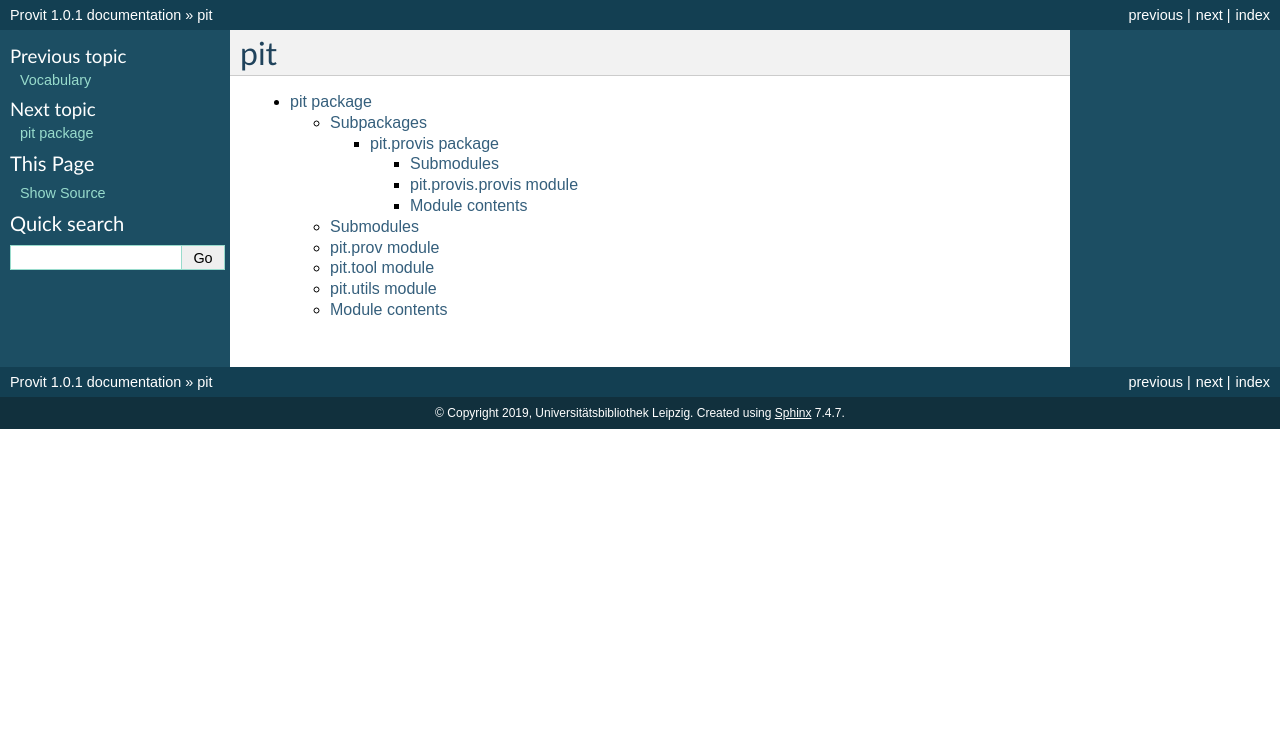
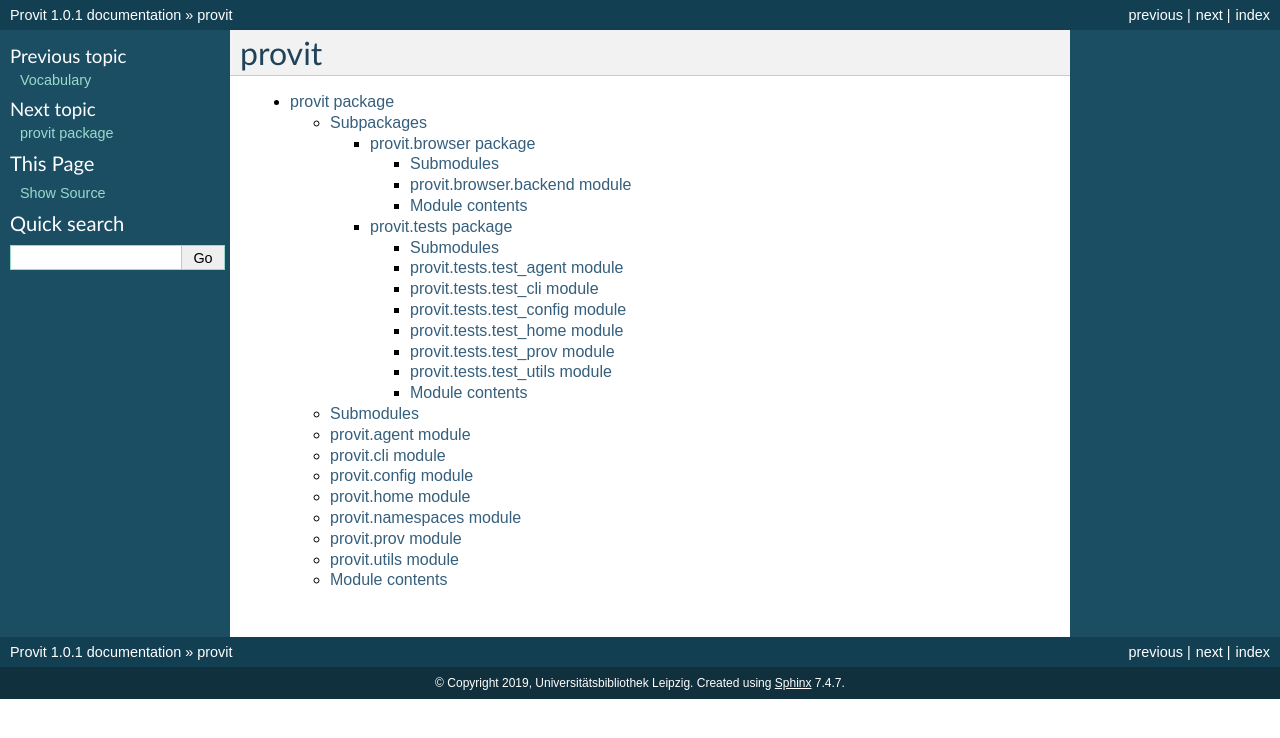
Before and after one commit to diggr/pit, a Sphinx documentation site: the page built from docs/source/modules.rst, in a window 1280 px wide. Shown: the top 738 px of the page. Built offline with Sphinx 7.4.7, drawn with Linux system fonts in a browser that asks for light colours.

Commit message:
update docs

```diff
--- a/docs/modules.rst
+++ b/docs/modules.rst
@@ -1,7 +1,7 @@
-pit
-===
+provit
+======
 
 .. toctree::
    :maxdepth: 4
 
-   pit
+   provit
--- a/docs/source/index.rst
+++ b/docs/source/index.rst
@@ -3,8 +3,8 @@
    You can adapt this file completely to your liking, but it should at least
    contain the root `toctree` directive.
 
-Welcome to Provit's documentation!
-==================================
+Welcome to provit!
+==================
 
 .. toctree::
    :maxdepth: 2
--- a/docs/source/modules.rst
+++ b/docs/source/modules.rst
@@ -1,7 +1,7 @@
-pit
-===
+provit
+======
 
 .. toctree::
    :maxdepth: 4
 
-   pit
+   provit
--- a/docs/source/pit.provis.rst
+++ /dev/null
@@ -1,22 +0,0 @@
-pit.provis package
-==================
-
-Submodules
-----------
-
-pit.provis.provis module
-------------------------
-
-.. automodule:: pit.provis.provis
-    :members:
-    :undoc-members:
-    :show-inheritance:
-
-
-Module contents
----------------
-
-.. automodule:: pit.provis
-    :members:
-    :undoc-members:
-    :show-inheritance:
--- a/docs/source/pit.rst
+++ /dev/null
@@ -1,45 +0,0 @@
-pit package
-===========
-
-Subpackages
------------
-
-.. toctree::
-
-    pit.provis
-
-Submodules
-----------
-
-pit.prov module
----------------
-
-.. automodule:: pit.prov
-    :members:
-    :undoc-members:
-    :show-inheritance:
-
-pit.tool module
----------------
-
-.. automodule:: pit.tool
-    :members:
-    :undoc-members:
-    :show-inheritance:
-
-pit.utils module
-----------------
-
-.. automodule:: pit.utils
-    :members:
-    :undoc-members:
-    :show-inheritance:
-
-
-Module contents
----------------
-
-.. automodule:: pit
-    :members:
-    :undoc-members:
-    :show-inheritance:
--- /dev/null
+++ b/docs/source/provit.browser.rst
@@ -0,0 +1,22 @@
+provit.browser package
+======================
+
+Submodules
+----------
+
+provit.browser.backend module
+-----------------------------
+
+.. automodule:: provit.browser.backend
+   :members:
+   :undoc-members:
+   :show-inheritance:
+
+
+Module contents
+---------------
+
+.. automodule:: provit.browser
+   :members:
+   :undoc-members:
+   :show-inheritance:
--- /dev/null
+++ b/docs/source/provit.rst
@@ -0,0 +1,72 @@
+provit package
+==============
+
+Subpackages
+-----------
+
+.. toctree::
+
+   provit.browser
+   provit.tests
+
+Submodules
+----------
+
+provit.agent module
+-------------------
+
+.. automodule:: provit.agent
+   :members:
+   :undoc-members:
+   :show-inheritance:
+provit.cli module
+-----------------
+
+.. automodule:: provit.cli
+   :members:
+   :undoc-members:
+   :show-inheritance:
+provit.config module
+--------------------
+
+.. automodule:: provit.config
+   :members:
+   :undoc-members:
+   :show-inheritance:
+provit.home module
+------------------
+
+.. automodule:: provit.home
+   :members:
+   :undoc-members:
+   :show-inheritance:
+provit.namespaces module
+------------------------
+
+.. automodule:: provit.namespaces
+   :members:
+   :undoc-members:
+   :show-inheritance:
+provit.prov module
+------------------
+
+.. automodule:: provit.prov
+   :members:
+   :undoc-members:
+   :show-inheritance:
+provit.utils module
+-------------------
+
+.. automodule:: provit.utils
+   :members:
+   :undoc-members:
+   :show-inheritance:
+
+
+Module contents
+---------------
+
+.. automodule:: provit
+   :members:
+   :undoc-members:
+   :show-inheritance:
--- /dev/null
+++ b/docs/source/provit.tests.rst
@@ -0,0 +1,57 @@
+provit.tests package
+====================
+
+Submodules
+----------
+
+provit.tests.test\_agent module
+-------------------------------
+
+.. automodule:: provit.tests.test_agent
+   :members:
+   :undoc-members:
+   :show-inheritance:
+provit.tests.test\_cli module
+-----------------------------
+
+.. automodule:: provit.tests.test_cli
+   :members:
+   :undoc-members:
+   :show-inheritance:
+provit.tests.test\_config module
+--------------------------------
+
+.. automodule:: provit.tests.test_config
+   :members:
+   :undoc-members:
+   :show-inheritance:
+provit.tests.test\_home module
+------------------------------
+
+.. automodule:: provit.tests.test_home
+   :members:
+   :undoc-members:
+   :show-inheritance:
+provit.tests.test\_prov module
+------------------------------
+
+.. automodule:: provit.tests.test_prov
+   :members:
+   :undoc-members:
+   :show-inheritance:
+provit.tests.test\_utils module
+-------------------------------
+
+.. automodule:: provit.tests.test_utils
+   :members:
+   :undoc-members:
+   :show-inheritance:
+
+
+Module contents
+---------------
+
+.. automodule:: provit.tests
+   :members:
+   :undoc-members:
+   :show-inheritance:
```
Also changed, not shown: requirements-dev.txt (+20 -5 lines), 1 other file.
